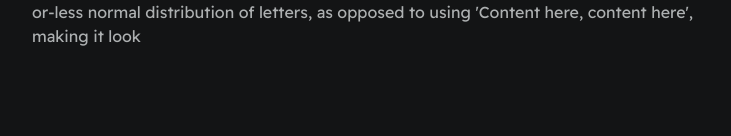
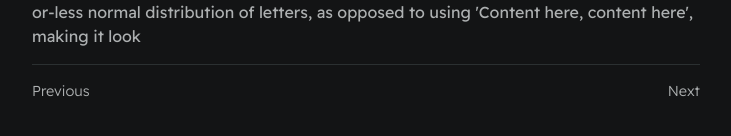
Before and after one commit to hermionearcher/react-digital-cv, a React (Create React App) app in the folder digital-cv/: page /project/1 in a window 1280 px wide. Shown: the part 376-512 px from the top of the page, without its empty margins (274-1005 px from the left). Built offline with nearby package versions, Linux system fonts and the light colour scheme.

Commit message:
Added pagination to project pages

```diff
--- a/digital-cv/src/App.css
+++ b/digital-cv/src/App.css
@@ -86,7 +86,14 @@ a {
 #email {
     color: var(--mainTextColor);
 }
-
+.disabled {
+    font-weight: 300;
+    font-size: 0.9em;
+    transition: 0.3s;
+    pointer-events: none;
+    cursor: default;
+    text-decoration: none;
+}
 #socials--list {
     display: flex;
     justify-content: space-between;
@@ -106,6 +113,8 @@ a {
     color: var(--mainLinkColor);
     font-size: 0.9em;
 }
+
+
 
 #qualifications--list {
     list-style: none;
--- a/digital-cv/src/pages/Home.js
+++ b/digital-cv/src/pages/Home.js
@@ -8,11 +8,11 @@ const Home = () => {
     <div id="container--main">
 
       <section id="wrapper--hero" className="section--page">
-        <img id="profile-pic" alt="Profile" src="../assets/images/h-a-profile-picture.JPG" />
+        <img id="profile-pic" alt="Profile" src="https://github.com/hermionearcher/react-digital-cv/blob/main/digital-cv/assets/images/h-a-profile-picture.JPG?raw=true" />
 
         <div>
           <h1 id="user-name">Me...</h1>
-          <p id="bio">JavaScript Software Developer <a href="https://www.agora.io/en/" target="_blank" rel="noreferrer">Yorkshire Water</a>, previously at <a href="https://www.udemy.com/user/dennis-ivanov-5/" target="_blank" rel="noreferrer">Atos</a> as a Angular developer.</p>
+          <p id="bio">JavaScript Software Developer <a href="https://www.yorkshirewater.com/" target="_blank" rel="noreferrer">Yorkshire Water</a>, previously at <a href="https://atos.net/en/" target="_blank" rel="noreferrer">Atos</a> as a Angular developer.</p>
           <p id="email">👉 ha@email.com</p>
         </div>
       </section>
@@ -24,7 +24,7 @@ const Home = () => {
           <a href="#my-work" >My Projects</a>
           <a href="https://www.linkedin.com/in/h-archer/" target="_blank">Linkedin</a>
           <a href="https://github.com/hermionearcher" target="_blank">Github</a>
-          <a href="./assets/resume.pdf" target="_blank">Download my CV</a>
+          <a href="../../assets/h-a-cv-22.pdf" target="_blank">Download my CV</a>
         </div>
       </section>
 
@@ -32,10 +32,10 @@ const Home = () => {
       <section className="section--page">
         <h2>Skills & Qualifications</h2>
         <ul id="qualifications--list">
-          <li>✔️ Data and SQL certification</li>
-          <li>✔️ 200 hours+ JavaScript and Data Structures course</li>
           <li>✔️ 1 Year industry experience as a developer </li>
-          {/* <li>✔️ 7 Years experience with running Adwords campaigns & SEO</li> */}
+          <li>✔️ Data and SQL Certification</li>
+          <li>✔️ 150 hours+ JavaScript Algorithms and Data Structures course</li>
+          <li>✔️ Agile Awareness Level 1 Certification </li>
         </ul>
       </section>
 
--- a/digital-cv/src/pages/Project.js
+++ b/digital-cv/src/pages/Project.js
@@ -4,8 +4,16 @@ import ProjectData from '../data/projects.json'
 
 const Project = ({ }) => {
   const params = useParams();
-  const project = ProjectData[params.id-1]
-
+  const project = ProjectData[params.id - 1]
+  // const paginiationId = () => {
+  //   if (project.id - 1 <= 0 || project.id + 1 > ProjectData.length) {
+  //     console.log("disabled")
+  //     return 'disabled'
+  //   } else {
+  //     console.log("OK")
+  //     return ''
+  //   }
+  // }
 
   return (
     <body>
@@ -28,6 +36,18 @@ const Project = ({ }) => {
               <li>45 BC. This book is a treatise on the theory of ethics, very popular during the Renaissance. The first line of Lorem Ipsum, "Lorem"</li>
             </ul> */}
 
+        <div className="line-break"></div>
+
+
+        <section className="section--page">
+
+          <div id="socials--list">
+            {/* <a href="https://youtube.com/c/dennisivy" target="_blank">Youtube</a> */}
+            <a href={`/project/${project.id - 1}`} className={project.id - 1 <= 0 ? 'disabled' : ''}>Previous</a>
+            <a href={`/project/${project.id + 1}`} className={project.id + 1 > ProjectData.length ? 'disabled' : ''}>Next</a>
+          </div>
+        </section>
+
       </div>
     </body>
   )
```
Also changed, not shown: 2 other files (tests, documents, lock files or other folders). Lines whose indentation alone changed are shown as unchanged.
